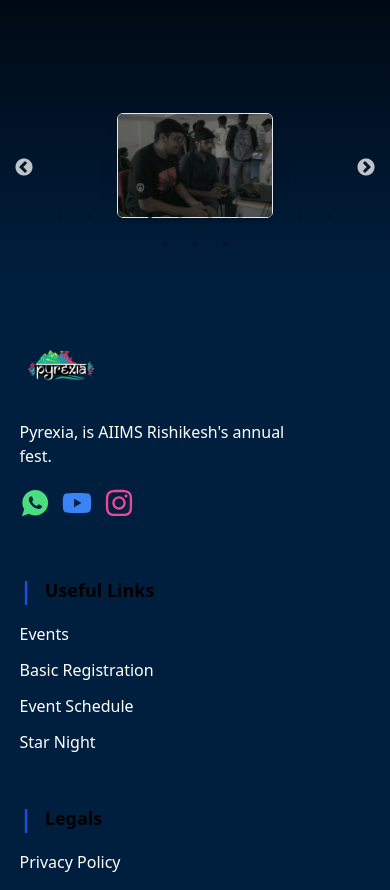
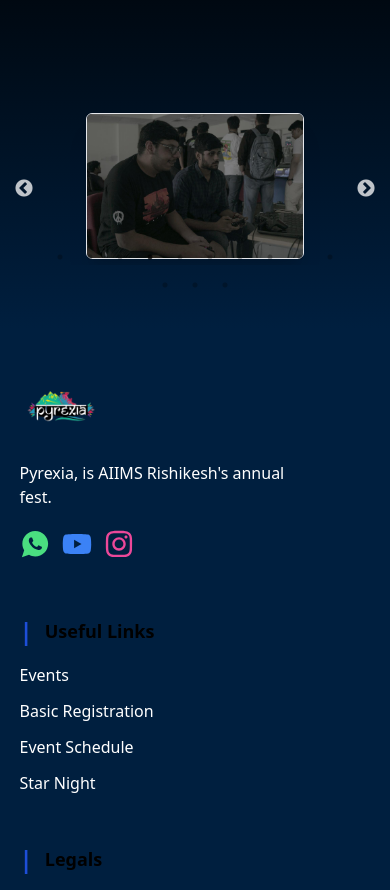
Before and after one commit to i-m-akash/Pyrexia-Frontend, a React (Create React App) app: page / in a window 390 px wide. Shown: the part 4350-5240 px from the top of the page. Built offline with nearby package versions, Linux system fonts and the light colour scheme; no server answers.

Commit message:
Update slider.js

```diff
--- a/src/Animation/slider.js
+++ b/src/Animation/slider.js
@@ -42,7 +42,7 @@ const Slider1 = () => {
 
           <div key={index}>
 
-            <img src={image} className='w-[50%] md:w-[40%] lg:w-[30%] border rounded-md shadow-xl h-auto'alt={`Slide ${index}`} />
+            <img src={image} className='w-[70%] md:w-[50%] lg:w-[40%] border rounded-md shadow-xl h-auto'alt={`Slide ${index}`} />
           </div>
         ))}
 
```
